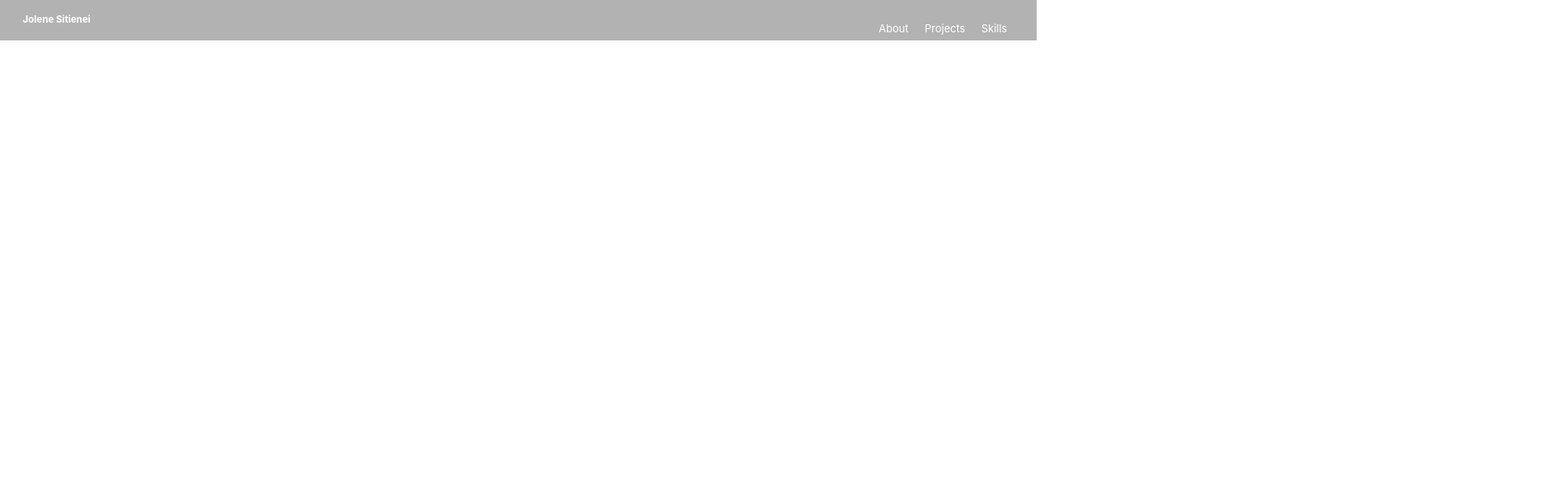
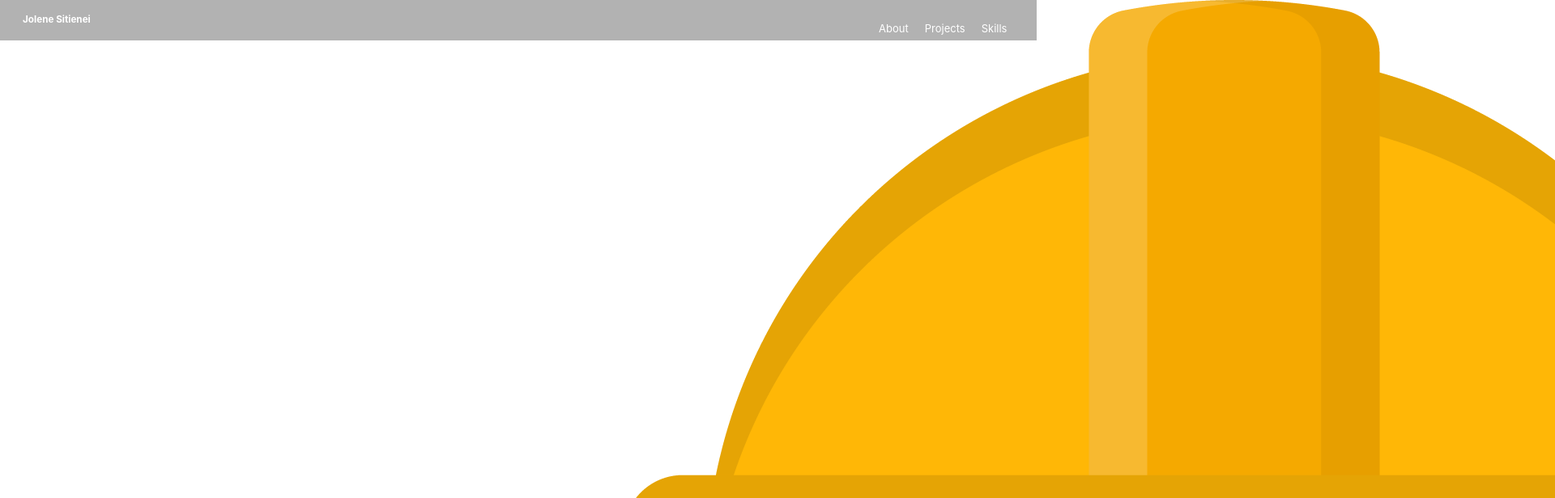
Before and after one commit to jolene-jebet/portfolio, a JavaScript app: page / in a window 1280 px wide. Shown: the top 616 px of the page at 81% size, 1920 px wide, since content can reach past the window. Built offline with nearby package versions, Linux system fonts and the light colour scheme; the HTML template or start-up script is replaced by a standard one.

Commit message:
task 5/6: create the body component and import it

```diff
--- a/src/App.js
+++ b/src/App.js
@@ -1,10 +1,12 @@
 import './App.css';
 import Header from './components/Header';
+import Body from './components/Body';
 
 const App = () => {
   return (
     <div id="app" className="App">
         <Header />
+        <Body />
     </div>
   );
 }
--- a/src/components/Body.js
+++ b/src/components/Body.js
@@ -1 +1,27 @@
 // Create your Body component here
+import {FaGithub, FaLinkedin} from 'react-icons/fa';
+import Avatar from '../assets/Software.png';
+
+const Body = () => {
+    return(
+        <div id='body'>
+            <div className='body-container'>
+                <div className="body-profile">
+                    <img src={Avatar} alt="Avatar" className="body-img" />
+
+                    <div className="body-content">
+                        <div className="body-headline">Jolene Sitienei</div>
+                        <div className="body-text">Software Engineer</div>
+                    </div>
+
+                    <div className="body-icons">
+                        <a href="https://github.com/jolene-sitienei" target="_blank" rel="noreferrer" className='icon-link'><FaGithub /></a>
+                        <a href="https://www.educative.io/" target="_blank" rel="noreferrer" className='icon-link'><FaLinkedin /></a>
+                    </div>
+                </div>
+            </div>
+        </div>
+    )
+}
+
+export default Body;
```
